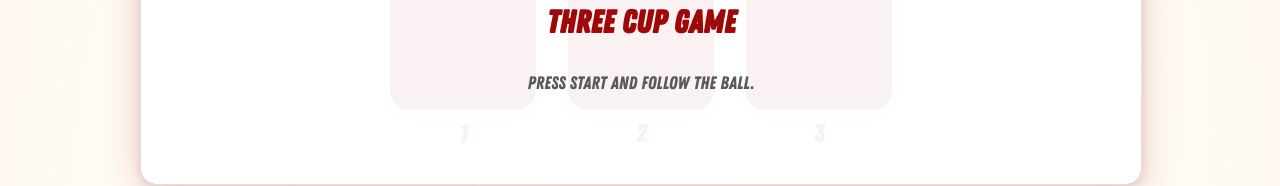
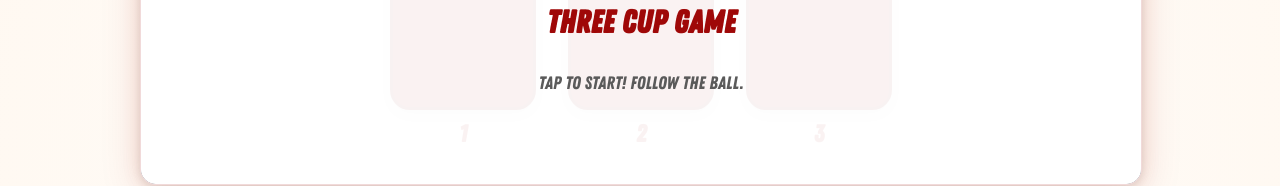
Before and after one commit to nigelbigappetite/wing-shack-arcade, a Next.js app: page /three-cup in a window 1280 px wide. Shown: the part 240-426 px from the top of the page. Built offline with nearby package versions, Linux system fonts and the light colour scheme.

Commit message:
Add tap-to-start to ThreeCupGame

```diff
--- a/components/games/ThreeCupGame.tsx
+++ b/components/games/ThreeCupGame.tsx
@@ -378,6 +378,12 @@ const ThreeCupGame: React.FC<ThreeCupGameProps> = ({ onWin }) => {
           <motion.div
             initial={{ opacity: 0 }}
             animate={{ opacity: 1 }}
+            onClick={() => {
+              if (!isGameActive && !hasGuessed && !isShuffling && !showBallPlacement) {
+                setIsGameActive(true);
+                shuffleCups();
+              }
+            }}
             style={{
               position: 'absolute',
               top: 0,
@@ -392,6 +398,7 @@ const ThreeCupGame: React.FC<ThreeCupGameProps> = ({ onWin }) => {
               backgroundColor: 'rgba(255, 255, 255, 0.95)',
               zIndex: 20,
               padding: 'clamp(20px, 4vw, 40px)',
+              cursor: 'pointer',
             }}
           >
             <div
@@ -414,7 +421,7 @@ const ThreeCupGame: React.FC<ThreeCupGameProps> = ({ onWin }) => {
                 maxWidth: '400px',
               }}
             >
-              Press start and follow the ball.
+              Tap to start! Follow the ball.
             </div>
           </motion.div>
         )}
```
